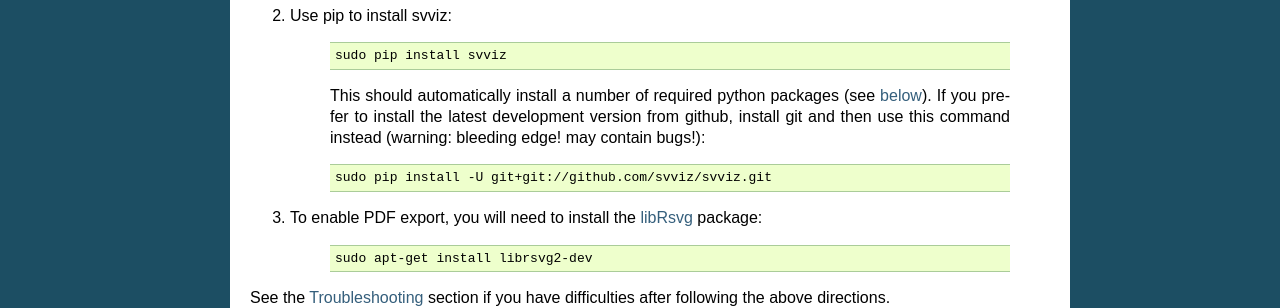
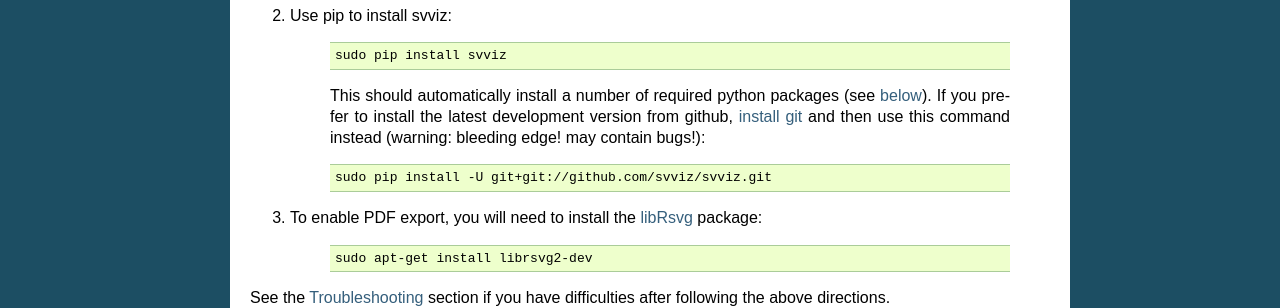
Before and after one commit to svviz/svviz, a Sphinx documentation site: the page built from docs/install.rst, in a window 1280 px wide and 900 px high. Shown: the part 453-761 px from the top of the window. Built offline with Sphinx 7.4.7, drawn with Linux system fonts in a browser that asks for light colours; some of the changed lines change nothing that is shown.

Commit message:
doc update

```diff
--- a/docs/install.rst
+++ b/docs/install.rst
@@ -27,7 +27,7 @@
 
         sudo pip install svviz
 
-    This should automatically install a number of required python packages (see :ref:`below <required_python_packages>`). If you prefer to install the latest development version from github, install git and then use this command instead (warning: bleeding edge! may contain bugs!):
+    This should automatically install a number of required python packages (see :ref:`below <required_python_packages>`). If you prefer to install the latest development version from github, `install git <https://git-scm.com/book/en/v2/Getting-Started-Installing-Git>`_ and then use this command instead (warning: bleeding edge! may contain bugs!):
 
     .. code-block:: bash
 
```
